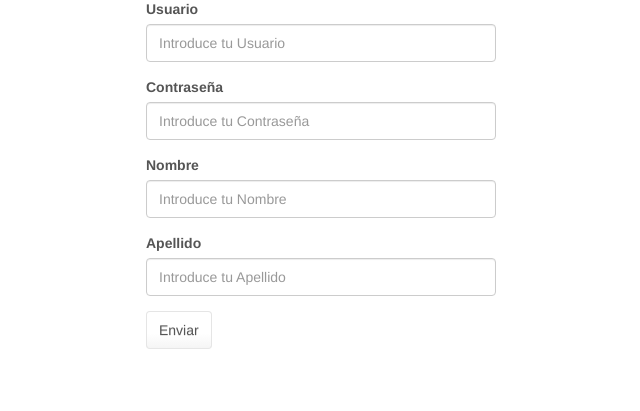
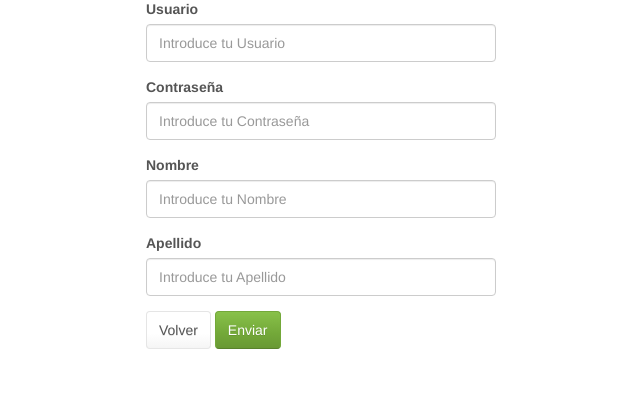
Before and after one commit to alanarza/Integrador, a PHP site: page /modulos/publico/registro.php in a window 1280 px wide. Shown: the part 172-583 px from the top of the page, without its empty margins (319-959 px from the left). Run offline with PHP 8.4, Linux system fonts and the light colour scheme.

```diff
--- a/modulos/publico/registro.php
+++ b/modulos/publico/registro.php
@@ -51,7 +51,8 @@
 
 					<input id="action" type="hidden" name="action" value="registrarse"/>
 
-				  	<button type="submit" class="btn btn-default">Enviar</button>
+				  	<button type="cancel" onclick="javascript:window.location='../publico/index.php';" class="btn btn-default">Volver</button>
+				  	<button type="submit" class="btn btn-success">Enviar</button>
 
 				</form>
 
```
